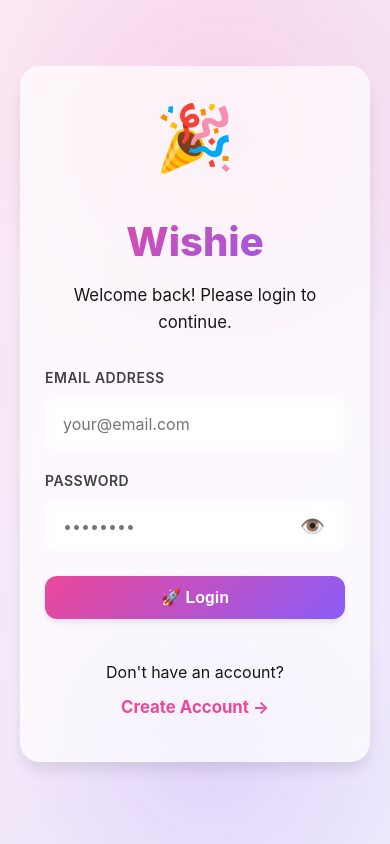
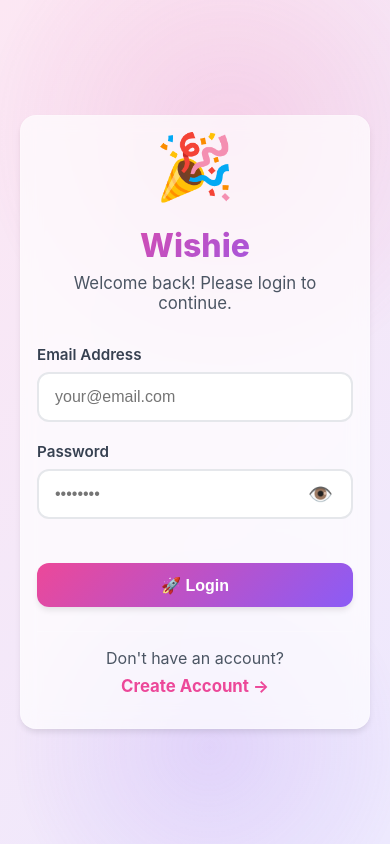
Before and after one commit to 4nxrag/wishie, a React (Vite) app in the folder frontend/: page /login in a window 390 px wide. Built offline with nearby package versions, Linux system fonts and the light colour scheme; the HTML template or start-up script is replaced by a standard one.

Commit message:
Added mobile responsiveness where UI was breaking

```diff
--- a/frontend/src/index.css
+++ b/frontend/src/index.css
@@ -1,141 +1,128 @@
+/* Reset & Base Styles */
 * {
   margin: 0;
   padding: 0;
   box-sizing: border-box;
 }
 
+body {
+  font-family: -apple-system, BlinkMacSystemFont, 'Segoe UI', 'Roboto', 'Oxygen',
+    'Ubuntu', 'Cantarell', 'Fira Sans', 'Droid Sans', 'Helvetica Neue',
+    sans-serif;
+  -webkit-font-smoothing: antialiased;
+  -moz-osx-font-smoothing: grayscale;
+  background: linear-gradient(135deg, #fce7f3 0%, #ede9fe 100%);
+  min-height: 100vh;
+  overflow-x: hidden; /* Prevent horizontal scroll */
+}
+
+/* Container - Responsive Padding */
+.container {
+  max-width: 1200px;
+  margin: 0 auto;
+  padding: 0 1rem; /* Mobile: 1rem */
+}
+
+@media (min-width: 768px) {
+  .container {
+    padding: 0 2rem; /* Tablet/Desktop: 2rem */
+  }
+}
+
+/* CSS Variables */
 :root {
-  /* Pink Theme */
   --primary: #ec4899;
   --primary-dark: #db2777;
   --primary-light: #f9a8d4;
-  --accent: #f472b6;
+  --secondary: #8b5cf6;
   --success: #10b981;
+  --warning: #f59e0b;
   --danger: #ef4444;
-  --warning: #f59e0b;
+  --gray-50: #f9fafb;
+  --gray-100: #f3f4f6;
+  --gray-200: #e5e7eb;
+  --gray-300: #d1d5db;
+  --gray-400: #9ca3af;
+  --gray-500: #6b7280;
+  --gray-600: #4b5563;
+  --gray-700: #374151;
+  --gray-800: #1f2937;
+  --gray-900: #111827;
 
-  /* Glass Colors */
-  --glass-bg: rgba(255, 255, 255, 0.7);
-  --glass-border: rgba(255, 255, 255, 0.18);
-  --glass-shadow: rgba(236, 72, 153, 0.1);
-
-  /* Gradients */
   --gradient-primary: linear-gradient(135deg, #ec4899 0%, #8b5cf6 100%);
   --gradient-light: linear-gradient(135deg, #fce7f3 0%, #ede9fe 100%);
 
-  /* Neutrals */
-  --gray-50: #fafafa;
-  --gray-100: #f5f5f5;
-  --gray-200: #e5e5e5;
-  --gray-300: #d4d4d4;
-  --gray-500: #737373;
-  --gray-700: #404040;
-  --gray-900: #171717;
+  --glass-bg: rgba(255, 255, 255, 0.7);
+  --glass-border: rgba(255, 255, 255, 0.18);
 
-  /* Shadows */
-  --shadow-sm: 0 1px 2px rgba(0, 0, 0, 0.05);
-  --shadow: 0 4px 6px -1px rgba(0, 0, 0, 0.1);
-  --shadow-md: 0 10px 15px -3px rgba(0, 0, 0, 0.1);
-  --shadow-lg: 0 20px 25px -5px rgba(0, 0, 0, 0.1);
-  --shadow-glow: 0 0 20px rgba(236, 72, 153, 0.3);
+  --shadow-sm: 0 1px 2px 0 rgba(0, 0, 0, 0.05);
+  --shadow-md: 0 4px 6px -1px rgba(0, 0, 0, 0.1);
+  --shadow-lg: 0 10px 15px -3px rgba(0, 0, 0, 0.1);
+  --shadow-xl: 0 20px 25px -5px rgba(0, 0, 0, 0.1);
+  --shadow-glow: 0 0 15px rgba(236, 72, 153, 0.3);
 }
 
-body {
-  font-family: 'Inter', -apple-system, BlinkMacSystemFont, 'Segoe UI', sans-serif;
-  line-height: 1.6;
-  color: var(--gray-900);
-  background: var(--gradient-light);
-  background-attachment: fixed;
-  -webkit-font-smoothing: antialiased;
-  -moz-osx-font-smoothing: grayscale;
-}
-
-.container {
-  max-width: 1200px;
-  margin: 0 auto;
-  padding: 0 20px;
-}
-
-/* Glass Card Effect */
+/* Card Component - Responsive */
 .card {
   background: var(--glass-bg);
   backdrop-filter: blur(10px);
   -webkit-backdrop-filter: blur(10px);
+  border-radius: 16px;
+  padding: 1.25rem; /* Mobile: smaller padding */
+  box-shadow: var(--shadow-md);
   border: 1px solid var(--glass-border);
-  border-radius: 20px;
-  padding: 1.5rem;
-  box-shadow: var(--shadow-md);
-  margin-bottom: 1rem;
   transition: all 0.3s cubic-bezier(0.4, 0, 0.2, 1);
 }
 
-.card:hover {
-  transform: translateY(-2px);
-  box-shadow: var(--shadow-lg), var(--shadow-glow);
+@media (min-width: 768px) {
+  .card {
+    padding: 1.5rem; /* Desktop: larger padding */
+  }
 }
 
-/* Buttons with animations */
+.card:hover {
+  box-shadow: var(--shadow-lg);
+}
+
+/* Button Styles - Touch Friendly */
 .btn {
   display: inline-flex;
   align-items: center;
   justify-content: center;
   gap: 0.5rem;
-  padding: 0.75rem 1.5rem;
+  padding: 0.75rem 1.5rem; /* Minimum 44px for touch */
+  border: none;
+  border-radius: 12px;
   font-size: 1rem;
   font-weight: 600;
-  border: none;
-  border-radius: 12px;
   cursor: pointer;
-  transition: all 0.3s cubic-bezier(0.4, 0, 0.2, 1);
+  transition: all 0.3s ease;
   text-decoration: none;
-  text-align: center;
-  position: relative;
-  overflow: hidden;
-}
-
-.btn::before {
-  content: '';
-  position: absolute;
-  top: 50%;
-  left: 50%;
-  width: 0;
-  height: 0;
-  border-radius: 50%;
-  background: rgba(255, 255, 255, 0.3);
-  transform: translate(-50%, -50%);
-  transition: width 0.6s, height 0.6s;
-}
-
-.btn:hover::before {
-  width: 300px;
-  height: 300px;
+  white-space: nowrap;
+  min-height: 44px; /* Touch target size */
+  min-width: 44px;
 }
 
 .btn-primary {
   background: var(--gradient-primary);
   color: white;
-  box-shadow: var(--shadow);
+  box-shadow: var(--shadow-md);
 }
 
 .btn-primary:hover {
   transform: translateY(-2px);
-  box-shadow: var(--shadow-md), var(--shadow-glow);
-}
-
-.btn-primary:active {
-  transform: translateY(0);
+  box-shadow: var(--shadow-lg), var(--shadow-glow);
 }
 
 .btn-secondary {
-  background: var(--glass-bg);
-  backdrop-filter: blur(10px);
-  color: var(--gray-700);
-  border: 2px solid var(--glass-border);
+  background: white;
+  color: var(--primary);
+  border: 2px solid var(--primary-light);
 }
 
 .btn-secondary:hover {
-  background: rgba(255, 255, 255, 0.9);
-  border-color: var(--primary-light);
+  background: var(--primary-light);
+  border-color: var(--primary);
 }
 
 .btn-danger {
@@ -149,23 +136,96 @@ body {
 }
 
 .btn-block {
-  display: flex;
   width: 100%;
 }
 
-.btn:disabled {
-  opacity: 0.6;
-  cursor: not-allowed;
-  transform: none !important;
+/* Form Elements - Touch Friendly */
+.form-group {
+  margin-bottom: 1.25rem;
 }
 
-/* Forms */
-.form-group {
-  margin-bottom: 1.25rem;
-  animation: slideIn 0.3s ease-out;
+.form-label {
+  display: block;
+  margin-bottom: 0.5rem;
+  color: var(--gray-700);
+  font-weight: 600;
+  font-size: 0.95rem;
 }
 
-@keyframes slideIn {
+.form-input,
+.form-select,
+.form-textarea {
+  width: 100%;
+  padding: 0.875rem 1rem; /* Touch-friendly */
+  border: 2px solid var(--gray-200);
+  border-radius: 12px;
+  font-size: 1rem;
+  transition: all 0.3s ease;
+  background: white;
+  color: var(--gray-900);
+  min-height: 44px; /* Touch target */
+}
+
+.form-input:focus,
+.form-select:focus,
+.form-textarea:focus {
+  outline: none;
+  border-color: var(--primary);
+  box-shadow: 0 0 0 3px rgba(236, 72, 153, 0.1);
+}
+
+/* Badge - Smaller on Mobile */
+.badge {
+  display: inline-block;
+  padding: 0.375rem 0.75rem;
+  border-radius: 12px;
+  font-size: 0.8rem;
+  font-weight: 600;
+  text-transform: capitalize;
+}
+
+/* Alert Messages */
+.alert {
+  padding: 1rem;
+  border-radius: 12px;
+  margin-bottom: 1.25rem;
+  font-size: 0.95rem;
+}
+
+.alert-error {
+  background: rgba(239, 68, 68, 0.1);
+  color: var(--danger);
+  border: 1px solid rgba(239, 68, 68, 0.3);
+}
+
+.alert-success {
+  background: rgba(16, 185, 129, 0.1);
+  color: var(--success);
+  border: 1px solid rgba(16, 185, 129, 0.3);
+}
+
+/* Loading Spinner */
+.spinner {
+  width: 40px;
+  height: 40px;
+  border: 4px solid var(--gray-200);
+  border-top-color: var(--primary);
+  border-radius: 50%;
+  animation: spin 0.8s linear infinite;
+  margin: 0 auto;
+}
+
+@keyframes spin {
+  to { transform: rotate(360deg); }
+}
+
+/* Text Utilities */
+.text-center {
+  text-align: center;
+}
+
+/* Animations */
+@keyframes fadeIn {
   from {
     opacity: 0;
     transform: translateY(10px);
@@ -176,160 +236,10 @@ body {
   }
 }
 
-.form-label {
-  display: block;
-  margin-bottom: 0.5rem;
-  font-weight: 600;
-  color: var(--gray-700);
-  font-size: 0.875rem;
-  text-transform: uppercase;
-  letter-spacing: 0.5px;
-}
-
-.form-input,
-select.form-input,
-textarea.form-input {
-  width: 100%;
-  padding: 0.875rem 1rem;
-  border: 2px solid transparent;
-  background: var(--glass-bg);
-  backdrop-filter: blur(10px);
-  border-radius: 12px;
-  font-size: 1rem;
-  transition: all 0.3s ease;
-  font-family: inherit;
-}
-
-.form-input:focus,
-select.form-input:focus,
-textarea.form-input:focus {
-  outline: none;
-  border-color: var(--primary);
-  background: rgba(255, 255, 255, 0.95);
-  box-shadow: 0 0 0 4px rgba(236, 72, 153, 0.1);
-  transform: translateY(-1px);
-}
-
-.form-error {
-  color: var(--danger);
-  font-size: 0.875rem;
-  margin-top: 0.25rem;
-  animation: shake 0.3s ease;
-}
-
-@keyframes shake {
-  0%, 100% { transform: translateX(0); }
-  25% { transform: translateX(-5px); }
-  75% { transform: translateX(5px); }
-}
-
-/* Alerts */
-.alert {
-  padding: 1rem 1.25rem;
-  border-radius: 12px;
-  margin-bottom: 1rem;
-  animation: slideDown 0.3s ease-out;
-  backdrop-filter: blur(10px);
-}
-
 @keyframes slideDown {
   from {
     opacity: 0;
     transform: translateY(-20px);
-  }
-  to {
-    opacity: 1;
-    transform: translateY(0);
-  }
-}
-
-.alert-error {
-  background: rgba(254, 226, 226, 0.9);
-  color: #991b1b;
-  border: 1px solid rgba(239, 68, 68, 0.3);
-}
-
-.alert-success {
-  background: rgba(209, 250, 229, 0.9);
-  color: #065f46;
-  border: 1px solid rgba(16, 185, 129, 0.3);
-}
-
-/* Loading Spinner */
-.spinner {
-  border: 3px solid rgba(236, 72, 153, 0.1);
-  border-top-color: var(--primary);
-  border-radius: 50%;
-  width: 40px;
-  height: 40px;
-  animation: spin 0.8s linear infinite;
-  margin: 2rem auto;
-}
-
-@keyframes spin {
-  to { transform: rotate(360deg); }
-}
-
-/* Badge */
-.badge {
-  display: inline-block;
-  padding: 0.25rem 0.75rem;
-  border-radius: 12px;
-  font-size: 0.75rem;
-  font-weight: 600;
-  text-transform: capitalize;
-  background: var(--glass-bg);
-  backdrop-filter: blur(10px);
-  border: 1px solid var(--glass-border);
-  color: var(--primary);
-  animation: fadeIn 0.3s ease;
-}
-
-@keyframes fadeIn {
-  from { opacity: 0; }
-  to { opacity: 1; }
-}
-
-/* Utility Classes */
-.text-center { text-align: center; }
-.mt-1 { margin-top: 0.5rem; }
-.mt-2 { margin-top: 1rem; }
-.mb-2 { margin-bottom: 1rem; }
-
-/* Scrollbar */
-::-webkit-scrollbar {
-  width: 10px;
-}
-
-::-webkit-scrollbar-track {
-  background: rgba(255, 255, 255, 0.1);
-}
-
-::-webkit-scrollbar-thumb {
-  background: var(--primary-light);
-  border-radius: 5px;
-}
-
-::-webkit-scrollbar-thumb:hover {
-  background: var(--primary);
-}
-
-/* Page Transitions */
-.page-enter {
-  opacity: 0;
-  transform: translateY(20px);
-}
-
-.page-enter-active {
-  opacity: 1;
-  transform: translateY(0);
-  transition: all 0.3s ease-out;
-}
-
-@keyframes fadeIn {
-  from {
-    opacity: 0;
-    transform: translateY(10px);
   }
   to {
     opacity: 1;
@@ -368,3 +278,48 @@ textarea.form-input:focus {
     transform: translateY(-10px);
   }
 }
+
+/* Mobile Responsive Overrides */
+@media (max-width: 767px) {
+  /* Smaller headings on mobile */
+  h1 {
+    font-size: 2rem !important;
+  }
+
+  h2 {
+    font-size: 1.5rem !important;
+  }
+
+  h3 {
+    font-size: 1.25rem !important;
+  }
+
+  /* Stack buttons vertically on mobile */
+  .btn-group {
+    display: flex;
+    flex-direction: column;
+    gap: 0.75rem;
+  }
+
+  /* Full width buttons on mobile */
+  .btn {
+    width: 100%;
+  }
+
+  /* Smaller cards on mobile */
+  .card {
+    padding: 1rem;
+  }
+}
+
+@media (min-width: 480px) {
+  .user-name {
+    display: inline !important;
+  }
+}
+
+@media (max-width: 479px) {
+  .logout-text {
+    display: none;
+  }
+}
```
Also changed, not shown: frontend/src/components/Layout.jsx (+25 -19 lines), frontend/src/pages/Contacts.jsx (+9 -8 lines), frontend/src/pages/Today.jsx (+7 -4 lines).
